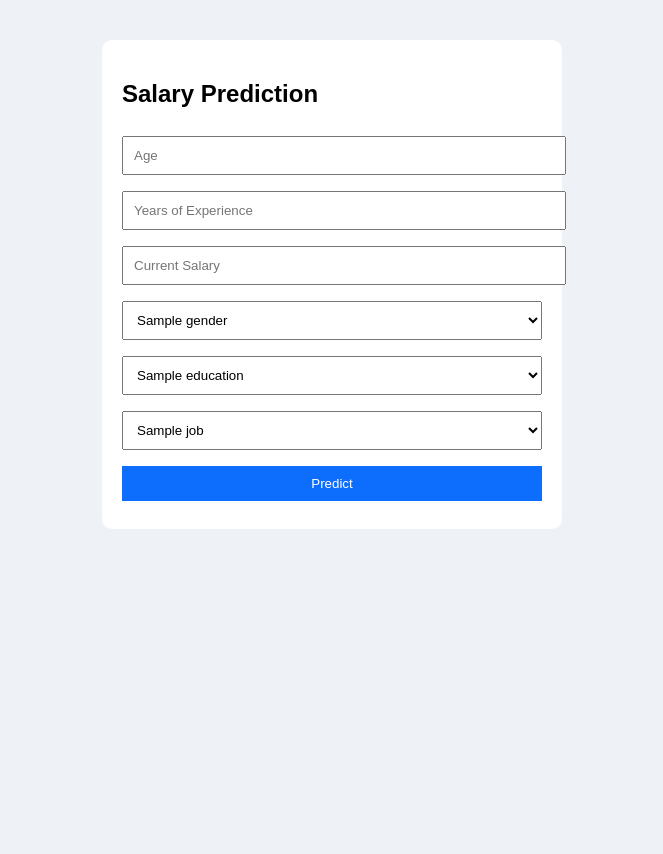
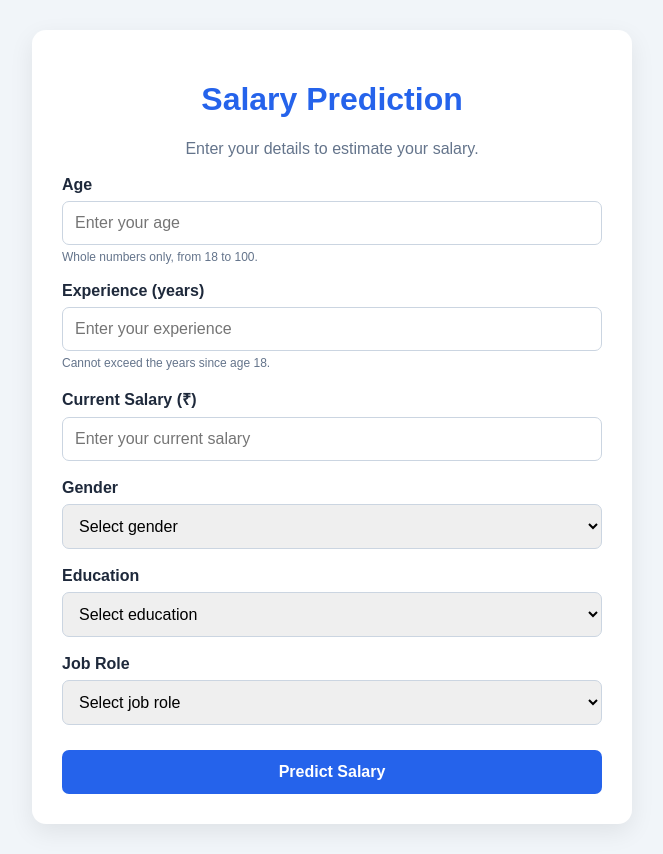
Before and after one commit to devarapallichetanmaharshireddy-arch/salaryprediction-, a Flask app: template templates/index.html in a window 1280 px wide. Shown: the whole page, without its empty margins (308-971 px from the left). Before the commit the page ends 529 px from the top, so only its background shows below. Run offline with Flask 3, Linux system fonts and the light colour scheme; the template is opened without the code that fills it: most values are stand-ins (such as "Sample title", 1, 10 or a date in 2020); parts of the project's set-up code (start-up, migrations or seed data) failed here and were passed over.

Commit message:
first commit

```diff
--- a/app.py
+++ b/app.py
@@ -2,38 +2,145 @@
 from flask import Flask, render_template, request
 import numpy as np
 import joblib
+import math
 
-app=Flask(__name__)
-model=joblib.load("salary_model.pkl")
+app = Flask(__name__)
+
+# Load trained model and encoders
+model = joblib.load("salary_model.pkl")
 le_gender, le_edu, le_job, df = joblib.load("encoders.pkl")
+
 
 @app.route("/")
 def home():
-    education=list(le_edu.classes_)
-    gender=list(le_gender.classes_)
-    jobs=list(le_job.classes_)
-    return render_template("index.html",education=education,gender=gender,jobs=jobs)
+    education = list(le_edu.classes_)
+    gender = list(le_gender.classes_)
+    jobs = list(le_job.classes_)
 
-@app.route("/predict",methods=["POST"])
+    return render_template(
+        "index.html",
+        education=education,
+        gender=gender,
+        jobs=jobs
+    )
+
+
+@app.route("/predict", methods=["POST"])
 def predict():
-    age=float(request.form["age"])
-    exp=float(request.form["experience"])
-    current=float(request.form["current_salary"])
-    gender=request.form["gender"]
-    education=request.form["education"]
-    job=request.form["job"]
+    try:
+        # Read input values
+        age_input = request.form.get("age", "").strip()
+        exp_input = request.form.get("experience", "").strip()
+        salary_input = request.form.get("current_salary", "").strip()
 
-    if exp>=age or age-exp<=18:
-        return render_template("result.html",error="Invalid age/experience combination.")
+        if not age_input or not exp_input or not salary_input:
+            raise ValueError("All numeric fields are required.")
 
-    data=np.array([[age,
-                    le_gender.transform([gender])[0],
-                    le_edu.transform([education])[0],
-                    le_job.transform([job])[0],
-                    exp]])
-    pred=model.predict(data)[0]
-    msg="Higher than your current salary" if pred>current else "Lower than your current salary"
-    return render_template("result.html",prediction=f"₹{pred:,.2f}",message=msg)
+        age_value = float(age_input)
+        exp = float(exp_input)
+        current = float(salary_input)
 
-if __name__=="__main__":
+        # Reject NaN and infinity
+        if not all(map(math.isfinite, [age_value, exp, current])):
+            raise ValueError("Enter valid numeric values.")
+
+        # Age must be a whole number
+        if not age_value.is_integer():
+            raise ValueError("Age must be a whole number.")
+
+        age = int(age_value)
+
+    except ValueError as e:
+        return render_template("result.html", error=str(e))
+
+    # Read categorical inputs
+    gender = request.form.get("gender", "")
+    education = request.form.get("education", "")
+    job = request.form.get("job", "")
+
+    # Validate age
+    if age < 18 or age > 100:
+        return render_template(
+            "result.html",
+            error="Age must be between 18 and 100."
+        )
+
+    # Validate experience
+    if exp < 0:
+        return render_template(
+            "result.html",
+            error="Experience cannot be negative."
+        )
+
+    if exp > age - 18:
+        return render_template(
+            "result.html",
+            error="Experience cannot exceed the years since age 18."
+        )
+
+    # Validate current salary
+    if current < 0:
+        return render_template(
+            "result.html",
+            error="Current salary cannot be negative."
+        )
+
+    # Validate dropdown values against the encoders
+    if gender not in le_gender.classes_:
+        return render_template(
+            "result.html",
+            error="Please select a valid gender."
+        )
+
+    if education not in le_edu.classes_:
+        return render_template(
+            "result.html",
+            error="Please select a valid education level."
+        )
+
+    if job not in le_job.classes_:
+        return render_template(
+            "result.html",
+            error="Please select a valid job role."
+        )
+
+    # Prepare input in the same order used during model training
+    data = np.array([[
+        age,
+        le_gender.transform([gender])[0],
+        le_edu.transform([education])[0],
+        le_job.transform([job])[0],
+        exp
+    ]])
+
+    # Predict salary
+    try:
+        pred = float(model.predict(data)[0])
+
+        if not math.isfinite(pred):
+            raise ValueError("The model returned an invalid prediction.")
+
+    except Exception:
+        app.logger.exception("Salary prediction failed")
+        return render_template(
+            "result.html",
+            error="Prediction failed. Please check your model files."
+        )
+
+    # Compare predicted salary with current salary
+    if pred > current:
+        msg = "Higher than your current salary"
+    elif pred < current:
+        msg = "Lower than your current salary"
+    else:
+        msg = "Equal to your current salary"
+
+    return render_template(
+        "result.html",
+        prediction=f"₹{pred:,.2f}",
+        message=msg
+    )
+
+
+if __name__ == "__main__":
     app.run(debug=True)
--- a/templates/index.html
+++ b/templates/index.html
@@ -1,20 +1,160 @@
 
 <!DOCTYPE html>
-<html><head>
-<title>Salary Prediction</title>
-<link rel="stylesheet" href="{{ url_for('static',filename='style.css') }}">
+<html lang="en">
+<head>
+    <meta charset="UTF-8">
+    <meta name="viewport" content="width=device-width, initial-scale=1.0">
+    <title>Salary Prediction</title>
+
+    <style>
+        * {
+            box-sizing: border-box;
+        }
+
+        body {
+            font-family: Arial, sans-serif;
+            background: #f1f5f9;
+            margin: 0;
+            padding: 30px 15px;
+            color: #1e293b;
+        }
+
+        .container {
+            max-width: 600px;
+            margin: auto;
+            padding: 30px;
+            background: white;
+            border-radius: 14px;
+            box-shadow: 0 8px 25px rgba(0, 0, 0, 0.08);
+        }
+
+        h1 {
+            text-align: center;
+            color: #2563eb;
+        }
+
+        p {
+            text-align: center;
+            color: #64748b;
+        }
+
+        label {
+            display: block;
+            margin-top: 18px;
+            margin-bottom: 7px;
+            font-weight: bold;
+        }
+
+        input, select {
+            width: 100%;
+            padding: 12px;
+            border: 1px solid #cbd5e1;
+            border-radius: 7px;
+            font-size: 16px;
+        }
+
+        input:focus, select:focus {
+            outline: 2px solid #93c5fd;
+            border-color: #2563eb;
+        }
+
+        .hint {
+            font-size: 12px;
+            color: #64748b;
+            margin-top: 5px;
+        }
+
+        button {
+            width: 100%;
+            padding: 13px;
+            margin-top: 25px;
+            border: none;
+            border-radius: 7px;
+            background: #2563eb;
+            color: white;
+            font-size: 16px;
+            font-weight: bold;
+            cursor: pointer;
+        }
+
+        button:hover {
+            background: #1d4ed8;
+        }
+    </style>
 </head>
+
 <body>
-<div class="box">
-<h2>Salary Prediction</h2>
-<form action="/predict" method="post">
-<input type="number" step="0.1" name="age" placeholder="Age" required>
-<input type="number" step="0.1" name="experience" placeholder="Years of Experience" required>
-<input type="number" step="0.01" name="current_salary" placeholder="Current Salary" required>
-<select name="gender">{% for x in gender %}<option>{{x}}</option>{% endfor %}</select>
-<select name="education">{% for x in education %}<option>{{x}}</option>{% endfor %}</select>
-<select name="job">{% for x in jobs %}<option>{{x}}</option>{% endfor %}</select>
-<button type="submit">Predict</button>
-</form>
+<div class="container">
+
+    <h1>Salary Prediction</h1>
+    <p>Enter your details to estimate your salary.</p>
+
+    <form action="{{ url_for('predict') }}" method="POST">
+
+        <label for="age">Age</label>
+        <input
+            type="number"
+            id="age"
+            name="age"
+            min="18"
+            max="100"
+            step="1"
+            placeholder="Enter your age"
+            required
+        >
+        <div class="hint">Whole numbers only, from 18 to 100.</div>
+
+        <label for="experience">Experience (years)</label>
+        <input
+            type="number"
+            id="experience"
+            name="experience"
+            min="0"
+            max="82"
+            step="any"
+            placeholder="Enter your experience"
+            required
+        >
+        <div class="hint">Cannot exceed the years since age 18.</div>
+
+        <label for="current_salary">Current Salary (₹)</label>
+        <input
+            type="number"
+            id="current_salary"
+            name="current_salary"
+            min="0"
+            step="any"
+            placeholder="Enter your current salary"
+            required
+        >
+
+        <label for="gender">Gender</label>
+        <select id="gender" name="gender" required>
+            <option value="" disabled selected>Select gender</option>
+            {% for item in gender %}
+            <option value="{{ item }}">{{ item }}</option>
+            {% endfor %}
+        </select>
+
+        <label for="education">Education</label>
+        <select id="education" name="education" required>
+            <option value="" disabled selected>Select education</option>
+            {% for item in education %}
+            <option value="{{ item }}">{{ item }}</option>
+            {% endfor %}
+        </select>
+
+        <label for="job">Job Role</label>
+        <select id="job" name="job" required>
+            <option value="" disabled selected>Select job role</option>
+            {% for item in jobs %}
+            <option value="{{ item }}">{{ item }}</option>
+            {% endfor %}
+        </select>
+
+        <button type="submit">Predict Salary</button>
+
+    </form>
 </div>
-</body></html>
+</body>
+</html>
```
Also changed, not shown: templates/result.html (+84 -9 lines), README.md, 1 other file.
